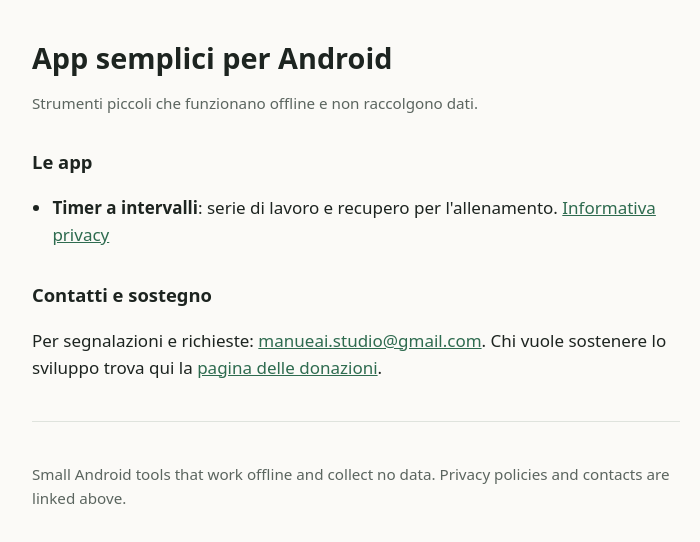
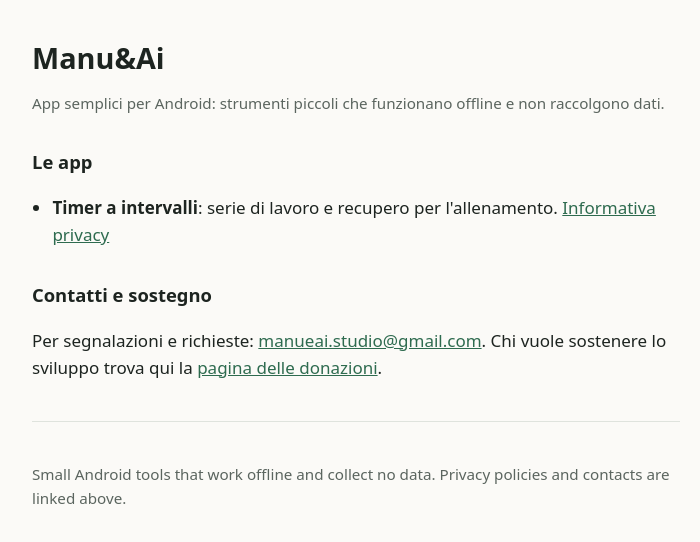
Before and after one commit to manuandai/aidea, a plain HTML site: page index.html in a window 1280 px wide. Shown: the whole page, without its empty margins (284-984 px from the left). Drawn offline with Linux system fonts and the light colour scheme.

Commit message:
Nome del progetto nella home

```diff
--- a/index.html
+++ b/index.html
@@ -3,13 +3,13 @@
 <head>
   <meta charset="utf-8">
   <meta name="viewport" content="width=device-width, initial-scale=1">
-  <title>App semplici per Android</title>
+  <title>Manu&amp;Ai: app per Android</title>
   <link rel="stylesheet" href="style.css">
 </head>
 <body>
 <main>
-  <h1>App semplici per Android</h1>
-  <p class="meta">Strumenti piccoli che funzionano offline e non raccolgono dati.</p>
+  <h1>Manu&amp;Ai</h1>
+  <p class="meta">App semplici per Android: strumenti piccoli che funzionano offline e non raccolgono dati.</p>
 
   <h2>Le app</h2>
   <ul>
```
